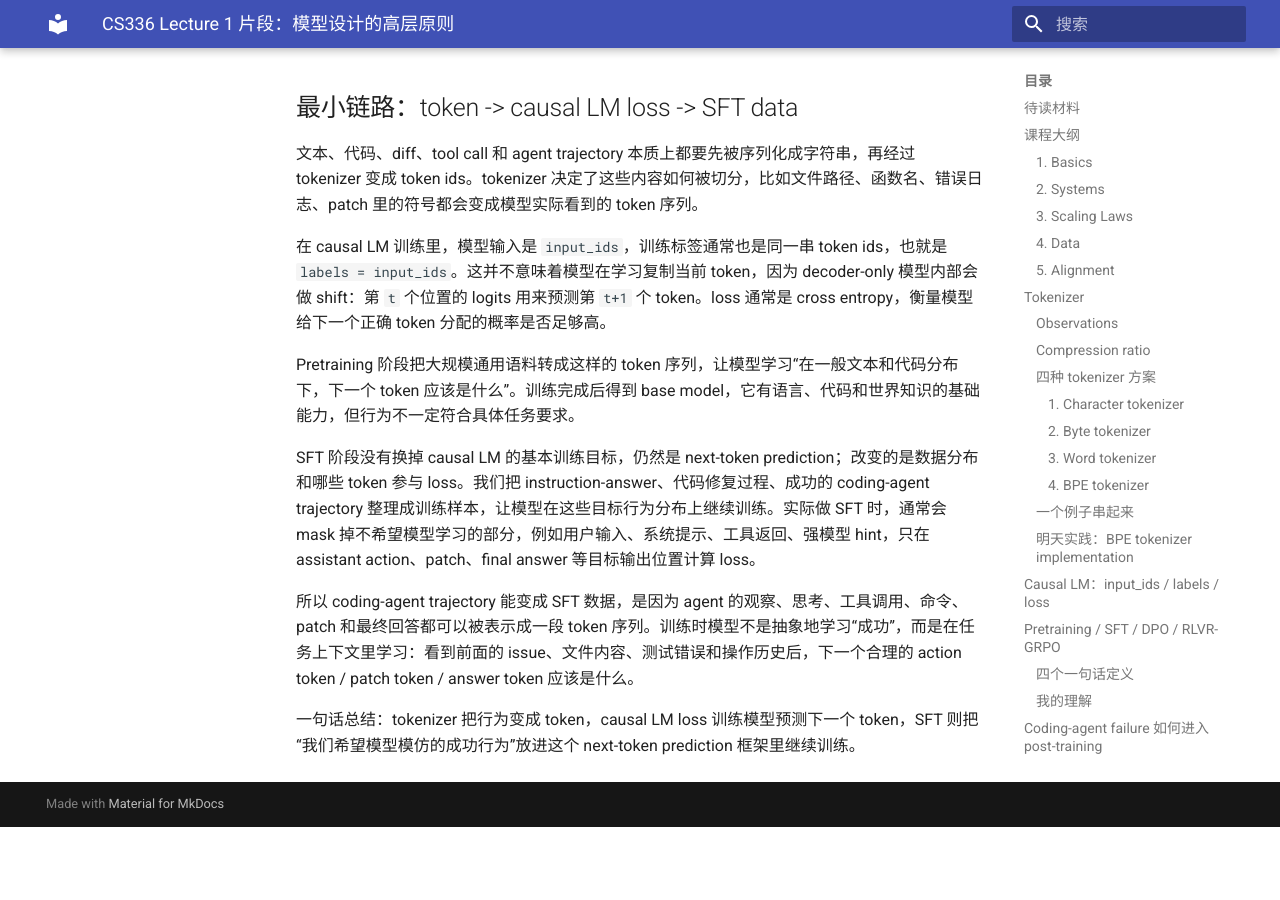
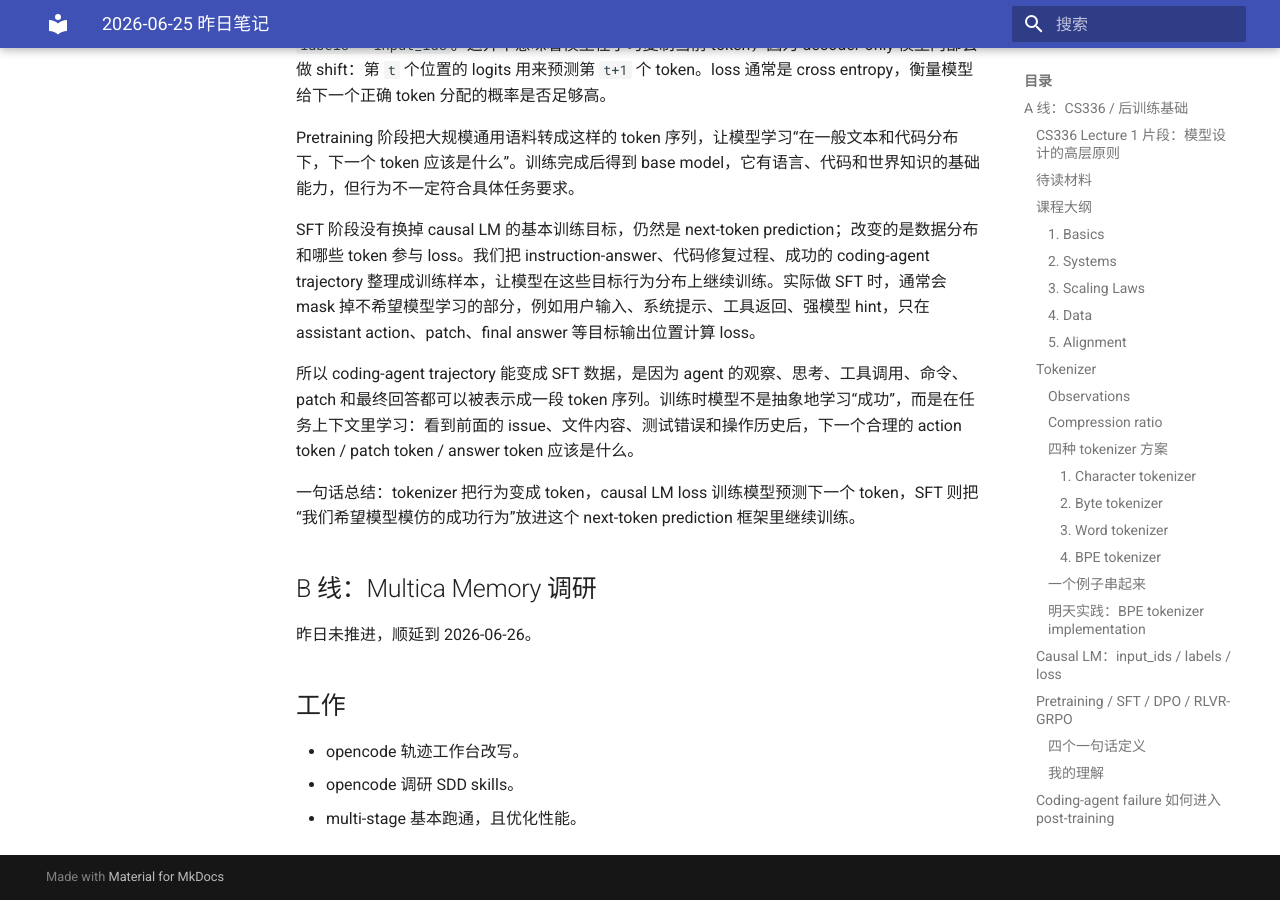
Before and after one commit to JustinMoFeng/coding-agent-model-memory-roadmap, an MkDocs documentation site: the page built from content/notes/2026-06-25-daily-note.md, in a window 1280 px wide and 900 px high, scrolled down 8200 px. Built offline with MkDocs 1.6.1 and Material for MkDocs 9.7.7, drawn with Linux system fonts in a browser that asks for light colours; before the commit the page ends 9027 px from its top, so only the background shows below that; some of the changed text lies outside the part shown.

Commit message:
docs: organize june 25 learning notes

````diff
--- a/content/notes/2026-06-25-cs336-lecture-01.md
+++ b/content/notes/2026-06-25-daily-note.md
@@ -1,4 +1,8 @@
-# CS336 Lecture 1 片段：模型设计的高层原则
+# 2026-06-25 昨日笔记
+
+## A 线：CS336 / 后训练基础
+
+### CS336 Lecture 1 片段：模型设计的高层原则
 
 - 讲义材料：https://cs336.stanford.edu/lectures?trace=lecture_01
 
@@ -10,7 +14,7 @@
 
 我的理解：模型设计不是单独追求某一项，而是在表达能力、训练稳定性和硬件效率之间做权衡。
 
-## 待读材料
+### 待读材料
 
 - **How to Scale Your Model**
   - 作用：从系统角度讲 LLM scaling 的高层概念。
@@ -28,7 +32,7 @@
   - 链接：https://huggingface.co/docs/transformers/en/model_doc/gpt2#transformers.GPT2LMHeadModel.forward
   - 作用：确认 `labels` 的语义，尤其是 causal LM 里 labels 会在模型内部 shift。
 
-## 课程大纲
+### 课程大纲
 
 ```python
 def course_syllabus():
@@ -39,39 +43,39 @@
     alignment()     # Assignment 5: RLHF, RL algorithms, RL systems
 ```
 
-### 1. Basics
+#### 1. Basics
 
 要学什么：先把语言模型最小 pipeline 跑通，包括 tokenization、模型架构和训练。
 
 Assignment 1：实现 tokenizer、Transformer 基本结构、loss、optimizer 和 training loop。
 
-### 2. Systems
+#### 2. Systems
 
 要学什么：让模型在硬件上跑得快，包括 kernels、并行训练和推理。
 
 Assignment 2：理解/实现 kernel 优化、分布式并行、inference 相关系统能力。
 
-### 3. Scaling Laws
+#### 3. Scaling Laws
 
 要学什么：用小规模实验预测大规模训练效果，判断参数量、数据量和算力预算怎么配。
 
 Assignment 3：围绕 scaling laws 做实验和预测。
 
-### 4. Data
+#### 4. Data
 
 要学什么：训练数据从哪里来、怎么评估、清洗、转换、过滤和去重。
 
 Assignment 4：处理真实数据，做 evaluation、curation、transformation、filtering、deduplication。
 
-### 5. Alignment
+#### 5. Alignment
 
 要学什么：把 base model 调成更符合人类需求/任务需求的 assistant，包括 RLHF、RL 算法和 RL 系统。
 
 Assignment 5：围绕 RLHF、RL algorithms、RL systems 做 alignment 训练。
 
-## Tokenizer
+### Tokenizer
 
-### Observations
+#### Observations
 
 - 一个单词和它前面的空格常常会被合成同一个 token，例如 `" world"`。
 - 同一个词出现在句首和句中，可能会被表示成不同 token，例如 `"hello hello"` 里的两个 `hello`。
@@ -79,7 +83,7 @@
 
 我的理解：tokenizer 不是按“人眼里的单词”切，而是按训练语料里高频、方便压缩的字符串片段切。所以空格、位置和数字格式都会影响 token 表示。
 
-### Compression ratio
+#### Compression ratio
 
 ```python
 compression_ratio = get_compression_ratio(string, indices)
@@ -90,9 +94,9 @@
 - 可以通过增大 vocabulary size 来提高 compression ratio，因为可用 token 值更多，更容易把长片段合成一个 token。
 - 代价：vocabulary size 变大后，每个 token 的出现会更稀疏，带来 sparsity 问题。
 
-### 四种 tokenizer 方案
+#### 四种 tokenizer 方案
 
-#### 1. Character tokenizer
+##### 1. Character tokenizer
 
 Unicode string 可以看作 Unicode character 的序列，每个 character 可以用 `ord` 转成 code point，再用 `chr` 转回来。
 
@@ -119,7 +123,7 @@
 
 结论：character tokenizer 是 “large vocabulary + low compression ratio”，两边都不占优。
 
-#### 2. Byte tokenizer
+##### 2. Byte tokenizer
 
 Unicode string 可以先用 UTF-8 表示成 bytes，每个 byte 是 `0..255` 之间的整数。
 
@@ -146,7 +150,7 @@
 
 结论：byte tokenizer 的 vocab 很漂亮，但序列太长。
 
-#### 3. Word tokenizer
+##### 3. Word tokenizer
 
 传统 NLP 更接近这种做法：把字符串切成词和符号 chunk。
 
@@ -169,7 +173,7 @@
 
 结论：word tokenizer 的 compression ratio 好，但 vocab 不可控，未知词处理很丑。
 
-#### 4. BPE tokenizer
+##### 4. BPE tokenizer
 
 BPE（Byte Pair Encoding）最初由 Philip Gage 在 1994 年提出用于数据压缩，后来被 Sennrich 等人在 2015 年用于神经机器翻译，再后来被 GPT-2 使用。
 
@@ -198,7 +202,7 @@
 
 结论：BPE 是折中方案。它保留 byte tokenizer 的可覆盖性，又通过 merge 常见片段提高 compression ratio，同时 vocabulary size 可以通过 `num_merges` 控制。
 
-### 一个例子串起来
+#### 一个例子串起来
 
 同一个字符串：
 
@@ -224,7 +228,7 @@
 -> BPE: 从 byte 出发，通过合并高频片段，在 vocab size 和 compression ratio 之间折中
 ```
 
-### 明天实践：BPE tokenizer implementation
+#### 明天实践：BPE tokenizer implementation
 
 讲义里的最小 BPE 流程：
 
@@ -250,7 +254,7 @@
 
 定位：这部分适合明天作为 tokenizer 实践，不是今天 A 线的主任务。
 
-## Causal LM：input_ids / labels / loss
+### Causal LM：input_ids / labels / loss
 
 ![input_ids 和 labels 的错位关系](../assets/cs336/input-labels-shift.png)
 
@@ -263,16 +267,16 @@
 
 一句话：`input_ids` 是模型看到的前文，`labels` 是每个位置要预测的下一个 token。
 
-## Pretraining / SFT / DPO / RLVR-GRPO
+### Pretraining / SFT / DPO / RLVR-GRPO
 
-### 四个一句话定义
+#### 四个一句话定义
 
 - **Pretraining**：搭 tokenizer、模型架构和大规模语料，用 `input_ids -> labels -> loss` 的 next-token prediction 训练出 base model。
 - **SFT**：在 base model 上继续用监督数据训练，例如 instruction、回答、代码片段或 coding-agent trajectory，让模型更像这些高质量示范数据。
 - **DPO**：用 `chosen / rejected` 偏好对直接优化模型，让模型更偏向被选择的回答；它不需要像 PPO 那样先训练 reward model 再做在线 RL。
 - **RLVR / GRPO**：用可验证 reward 或规则化 reward 进一步优化模型行为；GRPO 用一组候选回答的相对好坏来更新，省掉单独的 critic。
 
-### 我的理解
+#### 我的理解
 
 CS336 的流程可以理解成：先从 tokenizer 开始，把文本变成 token；再搭建模型架构；然后构建大量语料，把同一串 token 作为 `input_ids` 和 `labels`，通过内部 shift 训练 next-token prediction。训练完得到的是 base model，它主要学会“接着写”。
 
@@ -280,7 +284,7 @@
 
 如果没有足够多高质量示范，或者想优化“哪个回答更好”这类偏好，就可以用偏好优化或 RL。PPO 典型流程是训练 reward model，再用 reward 训练 policy；DPO 则更简单，直接用 chosen/rejected 偏好对更新模型，所以形式上很接近 SFT，但目标函数是在拉开 chosen 和 rejected 的概率差距；GRPO 更偏 RLVR，用同一问题的一组输出做相对比较，省掉 critic。
 
-## Coding-agent failure 如何进入 post-training
+### Coding-agent failure 如何进入 post-training
 
 一个真实 coding-agent 失败可以先从失败点开始做 BoN（best-of-N）继续 rollout：
 
@@ -298,7 +302,7 @@
 
 我的理解：SFT 更像“把正确做法教给模型”，RL 更像“让模型在可验证环境里自己试，成功就加强、失败就减弱”。Coding agent 比普通聊天更适合 RLVR，因为很多结果可以被测试、编译、静态检查或 diff 规则验证。
 
-## 最小链路：token -> causal LM loss -> SFT data
+### 最小链路：token -> causal LM loss -> SFT data
 
 文本、代码、diff、tool call 和 agent trajectory 本质上都要先被序列化成字符串，再经过 tokenizer 变成 token ids。tokenizer 决定了这些内容如何被切分，比如文件路径、函数名、错误日志、patch 里的符号都会变成模型实际看到的 token 序列。
 
@@ -311,3 +315,13 @@
 所以 coding-agent trajectory 能变成 SFT 数据，是因为 agent 的观察、思考、工具调用、命令、patch 和最终回答都可以被表示成一段 token 序列。训练时模型不是抽象地学习“成功”，而是在任务上下文里学习：看到前面的 issue、文件内容、测试错误和操作历史后，下一个合理的 action token / patch token / answer token 应该是什么。
 
 一句话总结：tokenizer 把行为变成 token，causal LM loss 训练模型预测下一个 token，SFT 则把“我们希望模型模仿的成功行为”放进这个 next-token prediction 框架里继续训练。
+
+## B 线：Multica Memory 调研
+
+昨日未推进，顺延到 2026-06-26。
+
+## 工作
+
+- opencode 轨迹工作台改写。
+- opencode 调研 SDD skills。
+- multi-stage 基本跑通，且优化性能。
````
Also changed, not shown: content/weeks/2026-06-25/2026-06-25.md (+6 -3 lines), content/weeks/2026-06-25/2026-06-26.md (+35 -27 lines).
